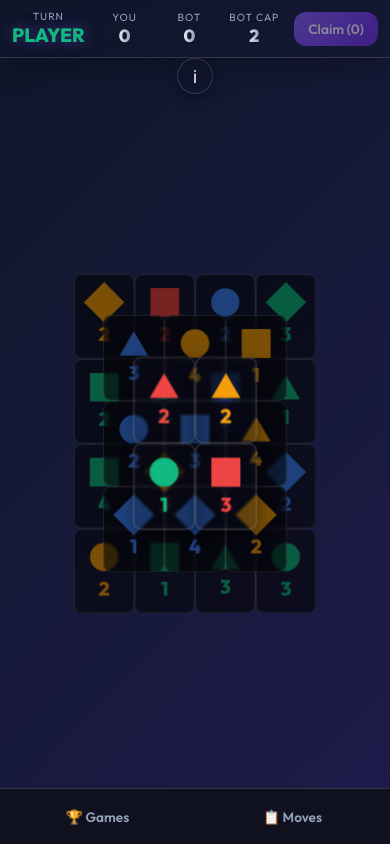
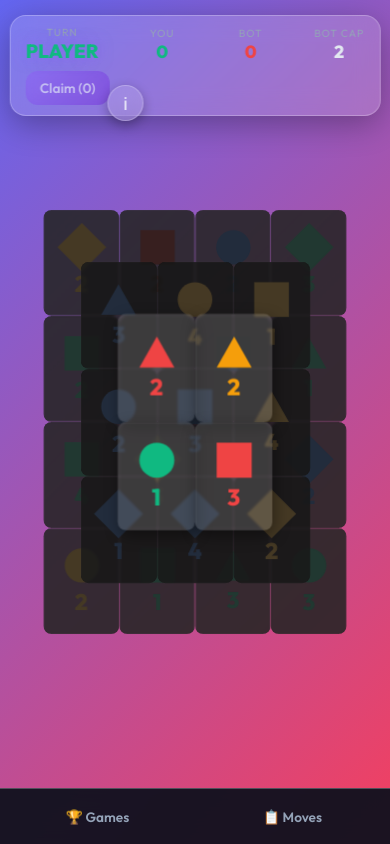
Before and after one commit to EbinOff/Card_Game, a React (Vite) app: page / in a window 390 px wide. Built offline with nearby package versions, Linux system fonts and the light colour scheme.

Commit message:
Update mobile UI: center board, brighten background, and match PC card aesthetics

```diff
--- a/package.json
+++ b/package.json
@@ -1,9 +1,12 @@
 {
+  "homepage": "https://EbinOff.github.io/Card_Game",
   "name": "card-game",
   "private": true,
   "version": "0.0.0",
   "type": "module",
   "scripts": {
+    "predeploy": "npm run build",
+    "deploy": "gh-pages -d dist",
     "dev": "vite",
     "build": "vite build",
     "lint": "eslint .",
@@ -21,6 +24,7 @@
     "eslint": "^9.39.4",
     "eslint-plugin-react-hooks": "^7.0.1",
     "eslint-plugin-react-refresh": "^0.5.2",
+    "gh-pages": "^6.3.0",
     "globals": "^17.4.0",
     "vite": "^8.0.4"
   }
--- a/src/App.css
+++ b/src/App.css
@@ -50,9 +50,7 @@
 .hud-value {
   font-size: 1.5rem;
   font-weight: 800;
-  background: linear-gradient(to right, #e2e8f0, #94a3b8);
-  -webkit-background-clip: text;
-  -webkit-text-fill-color: transparent;
+  color: #e2e8f0;
 }
 
 .hud-turn {
@@ -146,9 +144,10 @@
 }
 
 .card:not(.exposed) {
-  filter: brightness(0.5);
+  filter: brightness(0.35) saturate(0.4);
   cursor: not-allowed;
   box-shadow: none;
+  /* stronger dim so exposed (top) cards pop */
 }
 
 .card.exposed:hover:not(.selected) {
@@ -160,15 +159,14 @@
 }
 
 .card.selected {
-  border-color: #3b82f6;
-  box-shadow: 0 0 20px rgba(59, 130, 246, 0.5), inset 0 0 10px rgba(59, 130, 246, 0.3);
+  border: 2px solid #3b82f6 !important;
+  box-shadow: 0 8px 20px rgba(0, 0, 0, 0.4);
   transform: translateY(-8px) scale(1.08);
   z-index: 15;
 }
 
 .card.selected:hover {
-  /* Keep selected appearance stable on hover, don't revert to amber */
-  border-color: #60a5fa;
+  border-color: #60a5fa !important;
 }
 
 /* Scatter animation on claim */
@@ -235,11 +233,11 @@
 /* Shapes */
 .card-shape.circle {
   border-radius: 50%;
-  border: 2px solid currentColor;
+  background-color: rgba(255, 255, 255, 0.05); /* very subtle fill to define shape if not solid */
 }
 
 .card-shape.square {
-  border: 2px solid currentColor;
+  background-color: rgba(255, 255, 255, 0.05);
 }
 
 .card-shape.triangle {
@@ -272,7 +270,7 @@
 
 .card-shape.diamond {
   transform: rotate(45deg);
-  border: 2px solid currentColor;
+  background-color: rgba(255, 255, 255, 0.05);
 }
 
 /* Info Button */
@@ -519,9 +517,9 @@
   margin-bottom: 2px;
 }
 
-.mini-shape.circle { border-radius: 50%; border: 2px solid currentColor; margin-top:2px; }
-.mini-shape.square { border: 2px solid currentColor; margin-top:2px;}
-.mini-shape.diamond { transform: rotate(45deg); border: 2px solid currentColor; margin-top:2px; }
+.mini-shape.circle { border-radius: 50%; background-color: rgba(255, 255, 255, 0.05); margin-top:2px; }
+.mini-shape.square { background-color: rgba(255, 255, 255, 0.05); margin-top:2px;}
+.mini-shape.diamond { transform: rotate(45deg); background-color: rgba(255, 255, 255, 0.05); margin-top:2px; }
 .mini-shape.triangle {
   width: 0; height: 0;
   border-left: 7px solid transparent;
@@ -565,20 +563,18 @@
 
   /* HUD: compact 2-row layout */
   .hud {
-    position: relative;
-    top: unset;
-    left: unset;
-    transform: none;
-    width: 100%;
+    position: absolute; /* Take out of flow to allow board to center in screen */
+    top: 15px;
+    left: 50%;
+    transform: translateX(-50%);
+    width: 95%;
     max-width: 100%;
-    border-radius: 0;
-    border-left: none;
-    border-right: none;
-    border-top: none;
-    padding: 10px 12px;
+    border-radius: 16px;
+    padding: 10px 15px;
     flex-wrap: wrap;
     gap: 8px;
     justify-content: space-between;
+    z-index: 150;
   }
 
   .hud-section {
@@ -594,17 +590,34 @@
     font-size: 0.85rem;
   }
 
-  /* Info button flush with HUD on mobile */
+  /* Info button overlays HUD area on mobile */
   .info-btn-wrapper {
-    position: static;
-    align-self: center;
+    position: absolute;
+    top: 85px; /* Below HUD */
+    left: 50%;
+    transform: translateX(-50%);
+    z-index: 150;
   }
 
-  /* Board: scrollable, center-aligned, no top padding HUD compensation */
+  /* On mobile, anchor panel to viewport so it never clips off-screen */
+  .info-panel {
+    position: fixed;
+    top: auto;
+    bottom: 70px; /* above tab bar */
+    right: 12px;
+    left: 12px;
+    width: auto;
+    max-height: 60vh;
+    overflow-y: auto;
+    z-index: 200;
+  }
+
+  /* Board: Truly centered in the viewport now that top elements are absolute */
   .board-container {
-    padding-top: 20px;
-    padding-bottom: 70px; /* room for tab bar */
-    overflow: auto;
+    height: 100vh;
+    padding-top: 0;
+    padding-bottom: 0;
+    overflow: hidden;
     -webkit-overflow-scrolling: touch;
   }
 
@@ -613,23 +626,37 @@
     height: calc(var(--card-height) * 4);
   }
 
+  .card {
+    border: none;
+    /* Remove the mobile-specific overrides to match PC aesthetics */
+    backdrop-filter: blur(1px);
+    -webkit-backdrop-filter: blur(1px);
+    background: var(--glass-bg);
+  }
+
+  .card:not(.exposed) {
+    /* Identical to PC version now */
+    filter: brightness(0.35) saturate(0.4);
+  }
+
+
   /* Card shapes scaled for smaller cards */
-  .card-shape { width: 28px; height: 28px; }
+  .card-shape { width: 34px; height: 34px; }
   .card-shape.triangle {
-    border-left-width: 14px;
-    border-right-width: 14px;
-    border-bottom-width: 24px;
+    border-left-width: 17px;
+    border-right-width: 17px;
+    border-bottom-width: 30px;
   }
-  .card-shape.hexagon { width: 28px; height: 16px; }
+  .card-shape.hexagon { width: 34px; height: 18px; }
   .card-shape.hexagon::before,
   .card-shape.hexagon::after {
-    border-left-width: 14px;
-    border-right-width: 14px;
+    border-left-width: 17px;
+    border-right-width: 17px;
   }
-  .card-shape.hexagon::before { top: -8px; border-bottom-width: 8px; }
-  .card-shape.hexagon::after  { bottom: -8px; border-top-width: 8px; }
+  .card-shape.hexagon::before { top: -9px; border-bottom-width: 9px; }
+  .card-shape.hexagon::after  { bottom: -9px; border-top-width: 9px; }
 
-  .card-number { font-size: 1.2rem; }
+  .card-number { font-size: 1.4rem; }
 
   /* Bottom Tab Bar */
   .mobile-tab-bar {
--- a/src/index.css
+++ b/src/index.css
@@ -1,11 +1,11 @@
 @import url('https://fonts.googleapis.com/css2?family=Outfit:wght@400;600;800&display=swap');
 
 :root {
-  --bg-gradient: linear-gradient(135deg, #0f172a 0%, #1e1b4b 100%);
+  --bg-gradient: linear-gradient(135deg, #6366f1 0%, #f43f5e 100%);
   --card-bg: rgba(255, 255, 255, 0.05);
   --card-border: rgba(255, 255, 255, 0.2);
-  --glass-bg: rgba(15, 23, 42, 0.2);
-  --glass-border: rgba(255, 255, 255, 0.15);
+  --glass-bg: rgba(255, 255, 255, 0.15);
+  --glass-border: rgba(255, 255, 255, 0.25);
   --text-main: #f8fafc;
   --text-muted: #94a3b8;
   --accent: #8b5cf6;
@@ -49,8 +49,8 @@ button {
 /* ── Mobile overrides ─────────────────────────────────── */
 @media (max-width: 768px) {
   :root {
-    --card-width: 60px;
-    --card-height: 84px;
+    --card-width: 75px;
+    --card-height: 105px;
   }
 
   body {
```
Also changed, not shown: 1 other file (tests, documents, lock files or other folders).
